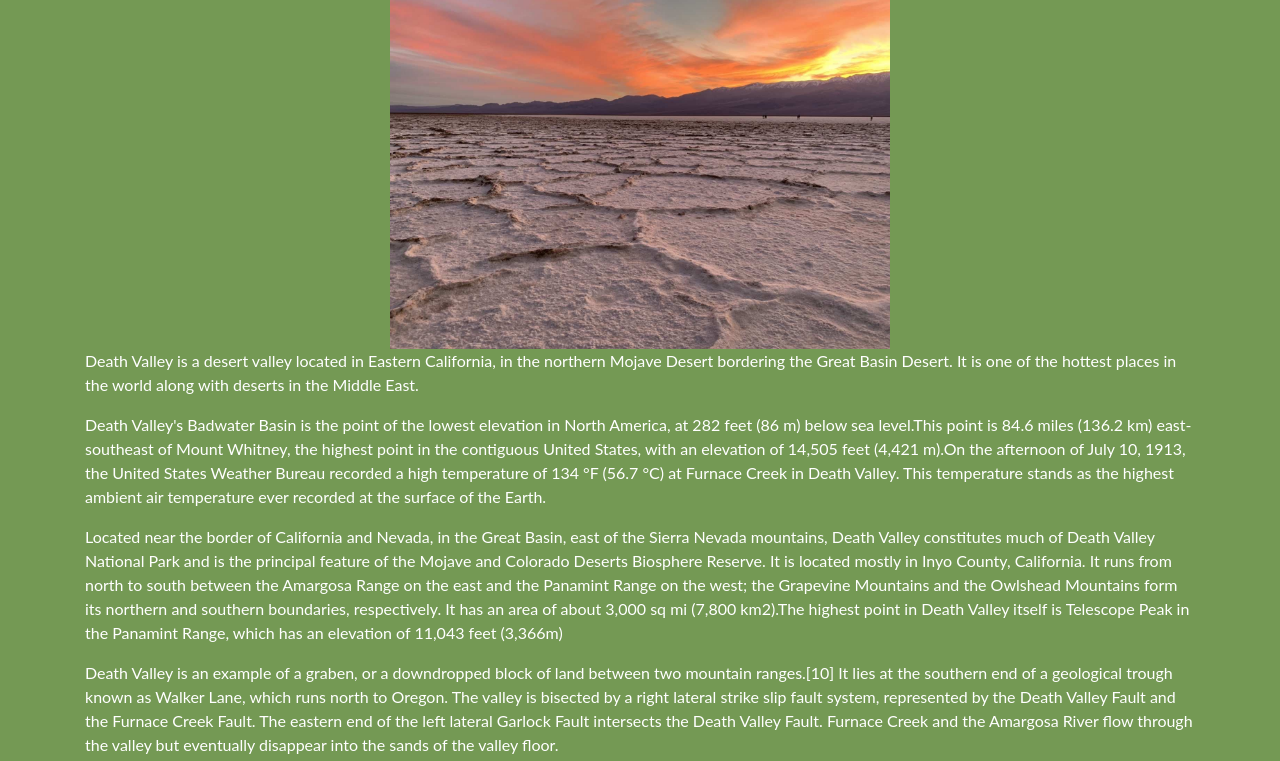
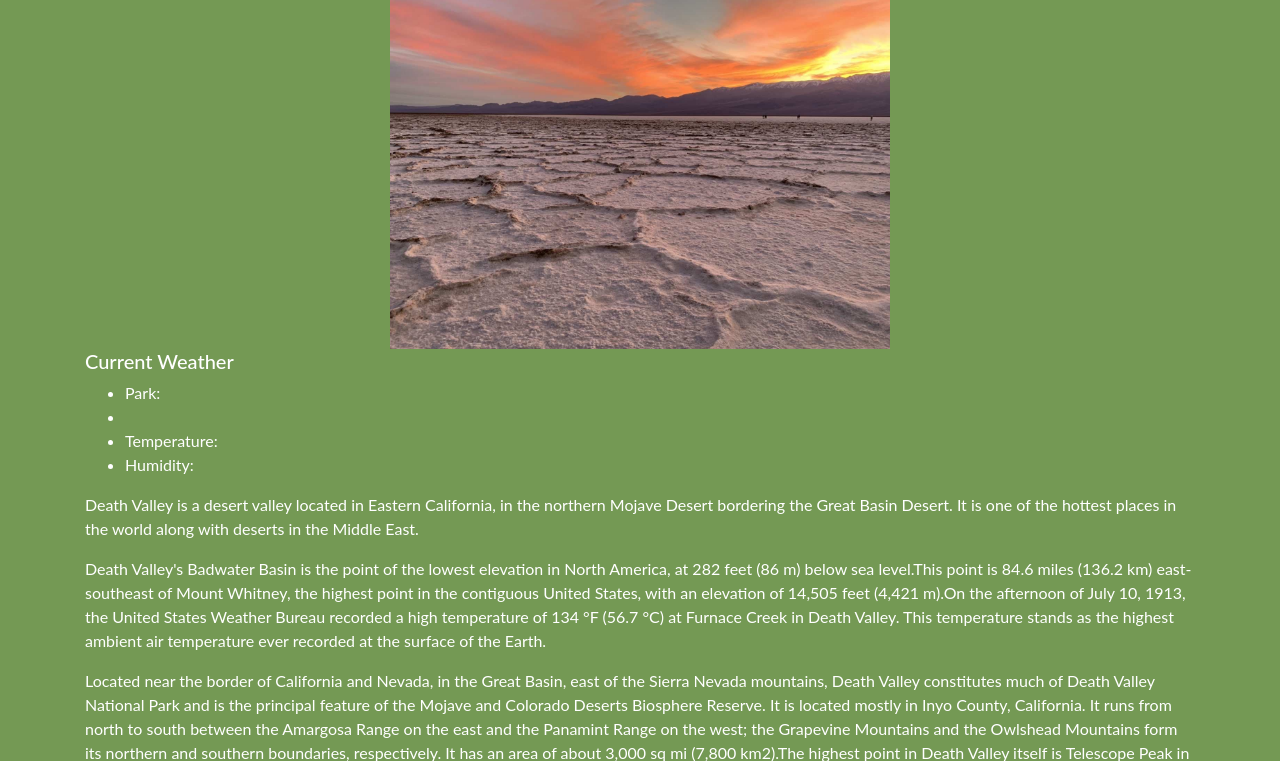
Before and after one commit to sljtropicfish/GoPark, a Node server app: page /deathValley_info in a window 1280 px wide. Shown: the part 205-966 px from the top of the page. Run offline with Node 20, Linux system fonts and the light colour scheme; some libraries are stand-ins or nearby versions.

Commit message:
add weather feature to park info pages

```diff
--- /dev/null
+++ b/iteration-2/public/parkInfo.js
@@ -0,0 +1,27 @@
+//vars and functions for display weather
+var apiKey = '10f94b0cb5894b743b1992648c4faa8b';
+
+function callWeather(){
+  var req = new XMLHttpRequest();
+  var zip = document.getElementsByTagName("weather")[0].attributes[0].value
+  req.open('GET', 'http://api.openweathermap.org/data/2.5/weather?zip=' + zip + '&units=imperial' + '&appid=' + apiKey, true);
+  req.addEventListener('load', function(){
+    if(req.status >=200 && req.status < 400){
+      var response = JSON.parse(req.responseText);
+      console.log(response);
+      document.getElementById('parkName').textContent = response.name;
+      document.getElementById('weather').textContent = response.weather[0].main;
+      document.getElementById('temperature').textContent = response.main.temp + ' ºF';
+      document.getElementById('humidity').textContent = response.main.humidity +'%';
+    } else {
+      console.log('Error: ' + req.statusText);
+      document.getElementById('cityResult').textContent ='';      //clear the output
+      document.getElementById('weather').textContent = '';
+      document.getElementById('temperature').textContent = '';
+      document.getElementById('humidity').textContent = '';
+    }
+  });
+  req.send(null);
+}
+
+callWeather();
--- a/iteration-2/views/DeathValley_info.hbs
+++ b/iteration-2/views/DeathValley_info.hbs
@@ -5,8 +5,19 @@
 		  <h1>
 			Death Valley National Park
 		  </h1>
+			<img src="/public/img/information/DeathValley.jpg" alt="" style="width:500px;height:350px;" />
+		</div>
 
-		<img src="/public/img/information/DeathValley.jpg" alt="" style="width:500px;height:350px;" />
+		<div id="weatherInfo">
+			<weather zip="92328">
+				<h5>Current Weather</h5>
+				<ul>
+				<li>Park: <span id = "parkName"></span></li>
+				<li><span id = "weather"></span></li>
+				<li>Temperature: <span id = "temperature"></span></li>
+				<li>Humidity: <span id = "humidity"></span></li>
+				</ul>
+			</weather>
 		</div>
 
 		<div id="bodyContent">
@@ -52,3 +63,5 @@
 		</div>
 	</div>
 </div>
+
+<script src="/public/parkinfo.js"></script>
```
Also changed, not shown: iteration-2/views/Craterlake_info.hbs (+14 -0 lines), iteration-2/views/yellowstone_info.hbs (+15 -1 lines), iteration-2/views/yosemite_info.hbs (+8 -4 lines), 2 other files.
